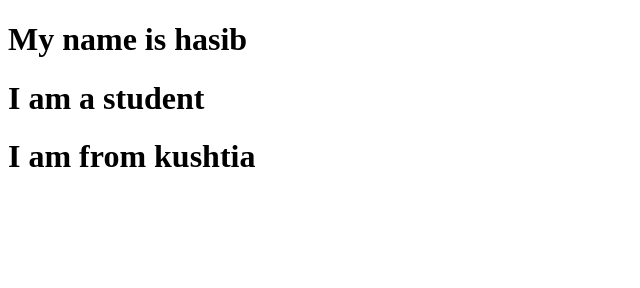
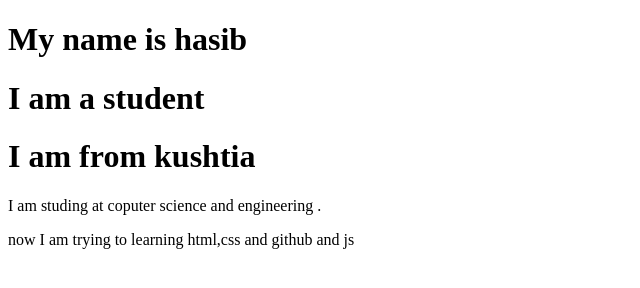
Before and after one commit to hasibprangon/first-repo-of-hasib, a plain HTML site: page index.html in a window 1280 px wide. Shown: the whole page, without its empty margins (0-640 px from the left). Drawn offline with Linux system fonts and the light colour scheme.

Commit message:
heading and paragraph

```diff
--- a/index.html
+++ b/index.html
@@ -10,5 +10,9 @@
     <h1>My name is hasib</h1>
     <h1>I am a student</h1>
     <h1>I am from kushtia</h1>
+    <p>I am studing at coputer science and engineering .</p>
+    <p>now I am trying to learning html,css and github
+        and js
+    </p>
 </body>
 </html>
```
